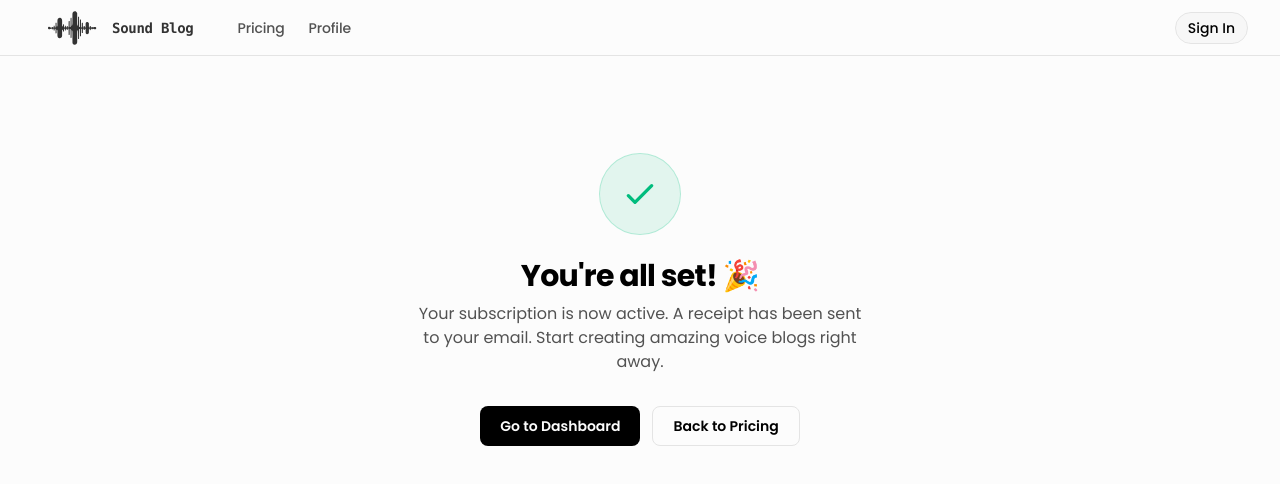
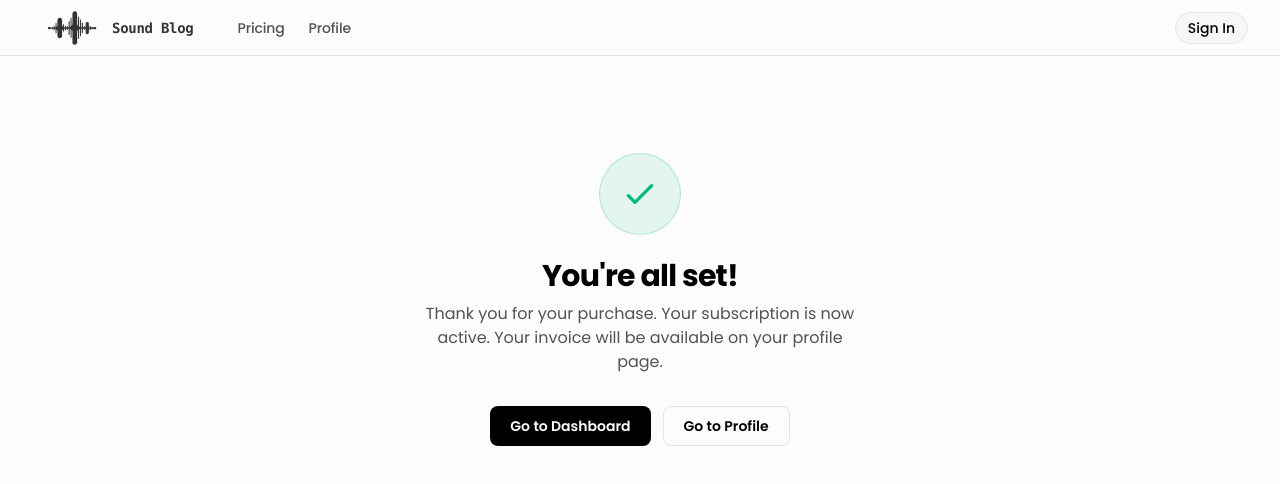
Before and after one commit to Shatlyk1011/sound-blog, a Next.js app: page /pricing/success in a window 1280 px wide. Shown: the top 484 px of the page. Built offline with nearby package versions, Linux system fonts and the light colour scheme; no server answers; some icons are missing.

Commit message:
refactor: simplify pricing component props, update descriptions, and revise success page UI flow

```diff
--- a/src/app/(frontend)/(public)/pricing/success/page.tsx
+++ b/src/app/(frontend)/(public)/pricing/success/page.tsx
@@ -24,27 +24,25 @@ export default function PricingSuccessPage() {
       </div>
 
       <div className='space-y-2'>
-        <h1 className='text-3xl font-bold tracking-tight max-sm:text-2xl'>You&apos;re all set! 🎉</h1>
+        <h1 className='text-3xl font-bold tracking-tight max-sm:text-2xl'>You&apos;re all set! </h1>
         <p className='text-muted-foreground mx-auto max-w-md text-base'>
-          Your subscription is now active. A receipt has been sent to your email. Start creating amazing voice blogs
-          right away.
+          Thank you for your purchase. Your subscription is now active. Your invoice will be available on your profile
+          page.
         </p>
       </div>
 
       <div className='flex flex-wrap items-center justify-center gap-3 pt-2'>
         <Link
-          id='success-go-to-dashboard'
           href='/dashboard'
           className='bg-foreground text-background inline-flex h-10 items-center justify-center rounded-lg px-5 text-sm font-semibold transition-opacity hover:opacity-90'
         >
           Go to Dashboard
         </Link>
         <Link
-          id='success-go-to-pricing'
-          href='/pricing'
+          href='/profile'
           className='border-border hover:bg-muted inline-flex h-10 items-center justify-center rounded-lg border px-5 text-sm font-semibold transition-colors'
         >
-          Back to Pricing
+          Go to Profile
         </Link>
       </div>
     </main>
--- a/src/components/PricingSection/index.tsx
+++ b/src/components/PricingSection/index.tsx
@@ -22,7 +22,7 @@ const pricingPlans: PricingTier[] = [
     name: 'Hobby',
     price: '10',
     priceYearly: '100',
-    description: 'Perfect for individuals and small blogs',
+    description: 'Perfect for individuals',
     features: ['10000 monthly credits (~165min)', 'Private generations', 'Customer Support'],
     ctaText: 'Upgrade to Hobby',
     ctaVariant: 'blue',
@@ -35,7 +35,7 @@ const pricingPlans: PricingTier[] = [
     name: 'Pro',
     price: '30',
     priceYearly: '300',
-    description: 'Ideal individuals and big blogs',
+    description: 'Ideal for individuals ',
     features: ['35000 monthly credits (~580min)', 'Private generations', 'Customer Support'],
     ctaText: 'Upgrade to Pro',
     ctaVariant: 'blue',
```
Also changed, not shown: src/components/PricingSection/PricingCard.tsx (+2 -7 lines).
